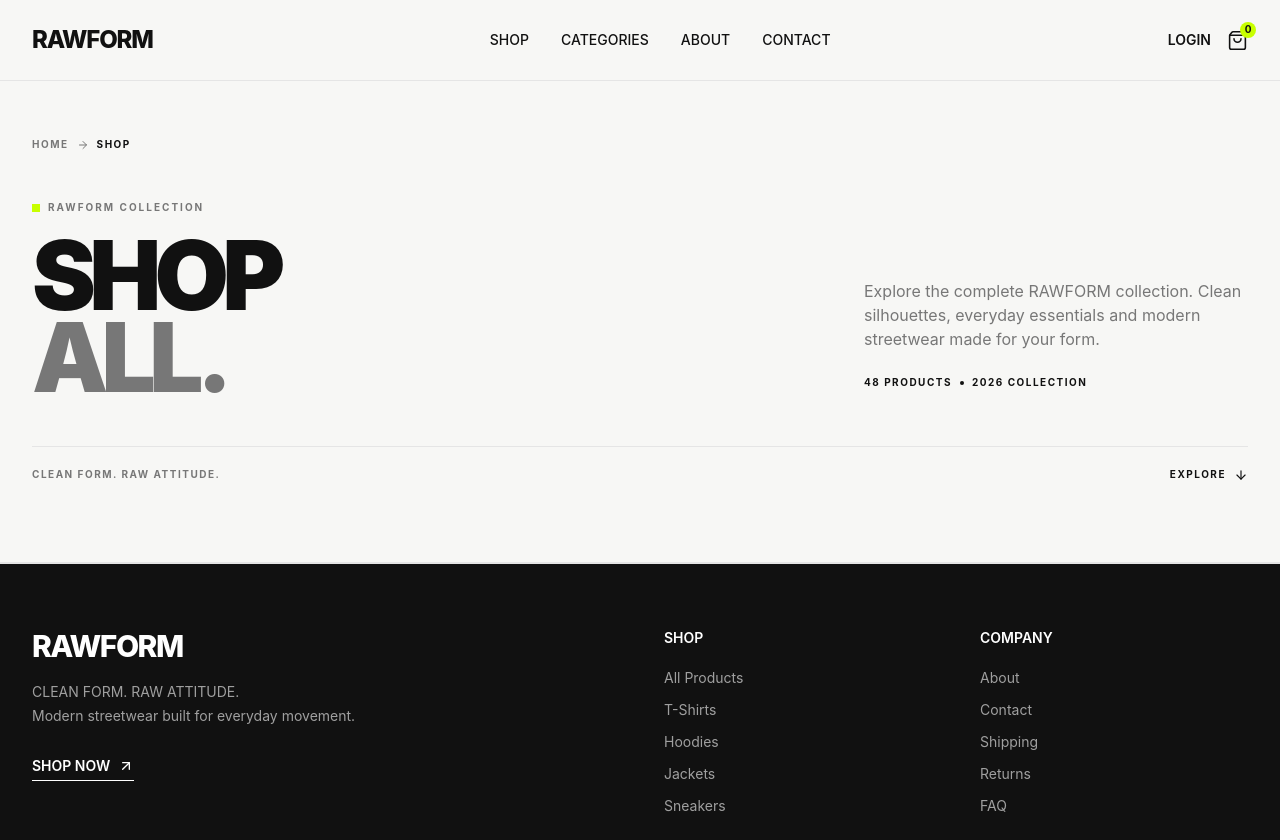
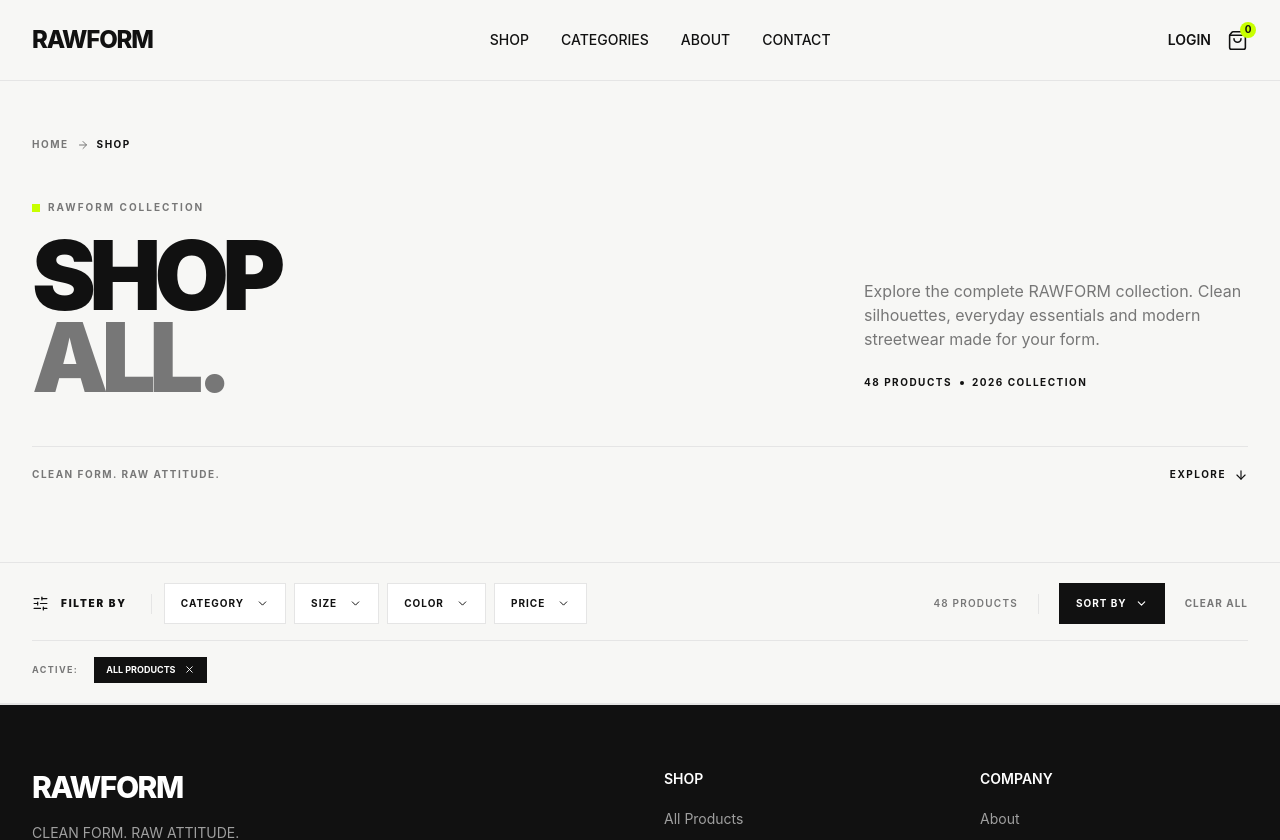
Before and after one commit to amirha-DEV/rawform-ecommerce, a React (Vite) app: page /shop in a window 1280 px wide. Shown: the top 840 px of the page. Built offline with nearby package versions, Linux system fonts and the light colour scheme.

Commit message:
feat: create rawform shop filter bar

```diff
--- /dev/null
+++ b/src/Pages/Shop/FilterBar/index.jsx
@@ -0,0 +1,111 @@
+import React from "react";
+import { ChevronDown, Filter, SlidersHorizontal, X } from "lucide-react";
+
+const filters = [
+  {
+    id: "category",
+    label: "CATEGORY",
+    options: ["All", "T-Shirts", "Hoodies", "Sweatshirts", "Cargo Pants"],
+  },
+  {
+    id: "size",
+    label: "SIZE",
+    options: ["XS", "S", "M", "L", "XL"],
+  },
+  {
+    id: "color",
+    label: "COLOR",
+    options: ["Black", "White", "Grey", "Green"],
+  },
+  {
+    id: "price",
+    label: "PRICE",
+    options: ["Under $50", "$50 - $100", "$100 - $150", "$150+"],
+  },
+];
+
+export default function FilterBar() {
+  return (
+    <section className="border-b border-raw-border bg-raw-bg">
+      <div className="mx-auto max-w-7xl px-6 py-5 md:px-8">
+        {/* Desktop */}
+        <div className="hidden items-center justify-between gap-6 lg:flex">
+          <div className="flex items-center gap-3">
+            <SlidersHorizontal size={17} strokeWidth={1.7} />
+
+            <span className="text-[10px] font-black tracking-[0.18em]">
+              FILTER BY
+            </span>
+
+            <div className="ml-3 h-5 w-px bg-raw-border" />
+
+            <div className="flex items-center gap-2">
+              {filters.map((filter) => (
+                <button
+                  key={filter.id}
+                  className="group flex items-center gap-3 border border-raw-border bg-white px-4 py-3 text-[10px] font-bold tracking-[0.1em] transition hover:border-raw-black"
+                >
+                  {filter.label}
+
+                  <ChevronDown
+                    size={13}
+                    strokeWidth={1.8}
+                    className="transition-transform duration-300 group-hover:translate-y-0.5"
+                  />
+                </button>
+              ))}
+            </div>
+          </div>
+
+          <div className="flex items-center gap-5">
+            <span className="text-[10px] font-semibold tracking-[0.12em] text-raw-muted">
+              48 PRODUCTS
+            </span>
+
+            <div className="h-5 w-px bg-raw-border" />
+
+            <button className="flex items-center gap-2 border border-raw-black bg-raw-black px-4 py-3 text-[10px] font-bold tracking-[0.1em] text-white transition hover:bg-white hover:text-raw-black">
+              SORT BY
+              <ChevronDown size={13} />
+            </button>
+
+            <button className="text-[10px] font-bold tracking-[0.1em] text-raw-muted transition hover:text-raw-black">
+              CLEAR ALL
+            </button>
+          </div>
+        </div>
+
+        {/* Mobile */}
+        <div className="flex items-center justify-between lg:hidden">
+          <div className="flex items-center gap-3">
+            <button className="flex items-center gap-2 border border-raw-border bg-white px-4 py-3 text-[10px] font-bold tracking-[0.1em]">
+              <Filter size={15} strokeWidth={1.8} />
+              FILTER
+            </button>
+
+            <button className="flex items-center gap-2 border border-raw-border bg-white px-4 py-3 text-[10px] font-bold tracking-[0.1em]">
+              <SlidersHorizontal size={15} strokeWidth={1.8} />
+              SORT
+            </button>
+          </div>
+
+          <span className="text-[10px] font-semibold tracking-[0.12em] text-raw-muted">
+            48 PRODUCTS
+          </span>
+        </div>
+
+        {/* Active Filters Preview */}
+        <div className="mt-4 hidden items-center gap-2 border-t border-raw-border pt-4 lg:flex">
+          <span className="mr-2 text-[9px] font-bold tracking-[0.15em] text-raw-muted">
+            ACTIVE:
+          </span>
+
+          <span className="inline-flex items-center gap-2 bg-raw-black px-3 py-1.5 text-[9px] font-bold text-white">
+            ALL PRODUCTS
+            <X size={11} />
+          </span>
+        </div>
+      </div>
+    </section>
+  );
+}
--- a/src/Pages/Shop/index.jsx
+++ b/src/Pages/Shop/index.jsx
@@ -1,10 +1,12 @@
 import React from 'react'
 import ShopHeader from './ShopHeader'
+import FilterBar from './FilterBar'
 
 export default function Shop() {
   return (
     <div>
       <ShopHeader/>
+      <FilterBar/>
     </div>
   )
 }
```
